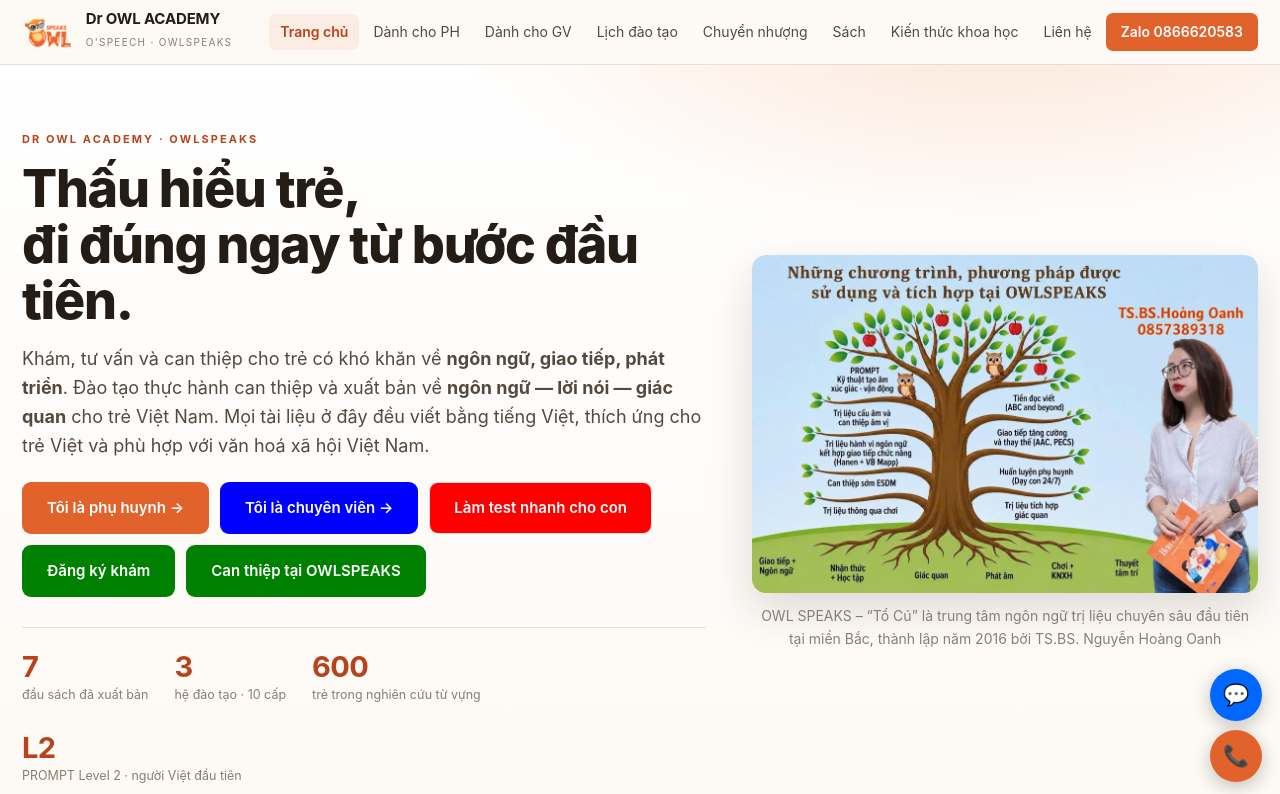
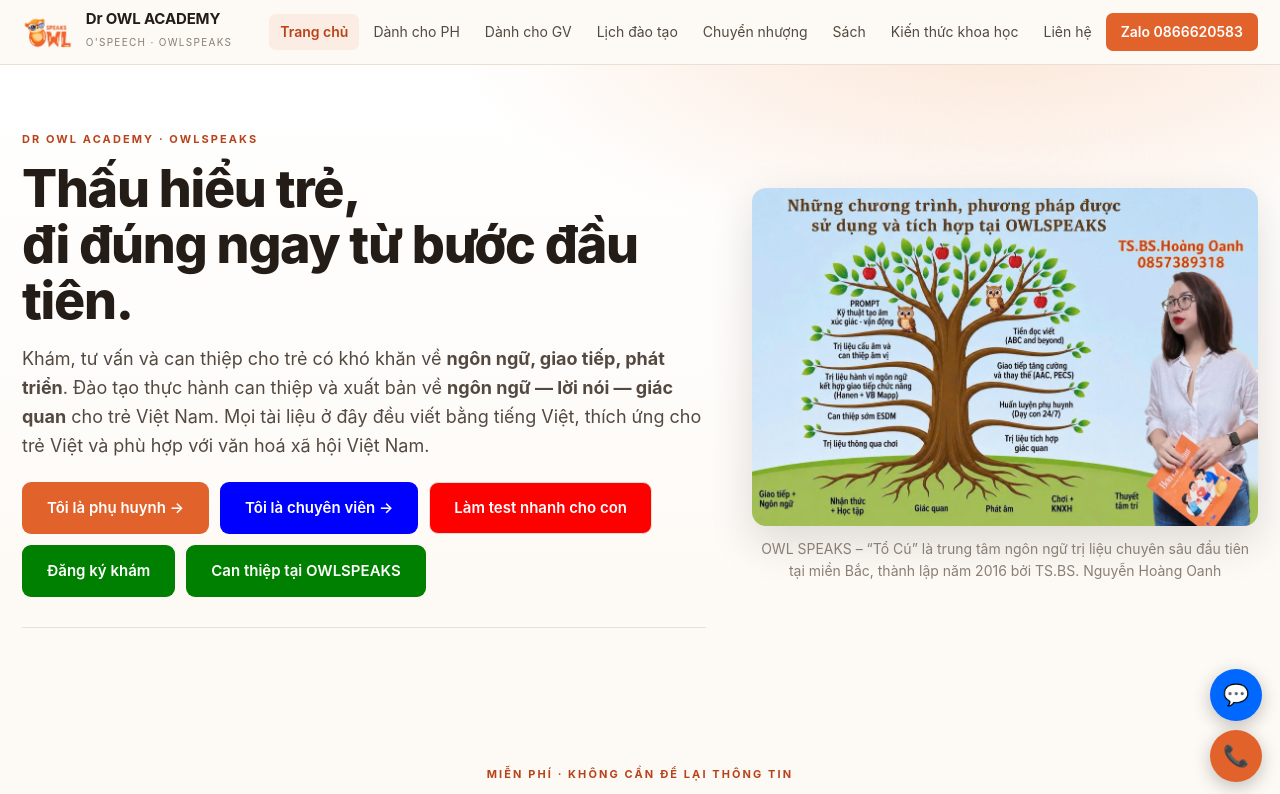
Before and after one commit to DoanJs/daytrenoi, a React (Create React App) app: page / in a window 1280 px wide. Shown: the top 794 px of the page. Built offline with nearby package versions, Linux system fonts and the light colour scheme.

Commit message:
fix ui 23.08.2026 21:21

```diff
--- a/src/pages/HomePage/HomePage.tsx
+++ b/src/pages/HomePage/HomePage.tsx
@@ -518,7 +518,7 @@
                 </a>
               </div>
               <div className={"stats"}>
-                <div className={"stat"}>
+                {/* <div className={"stat"}>
                   <b>{data.texts.t012}</b>
                   <span>{data.texts.t013}</span>
                 </div>
@@ -533,7 +533,7 @@
                 <div className={"stat"}>
                   <b>{data.texts.t018}</b>
                   <span>{data.texts.t019}</span>
-                </div>
+                </div> */}
               </div>
             </div>
             <div>
```
